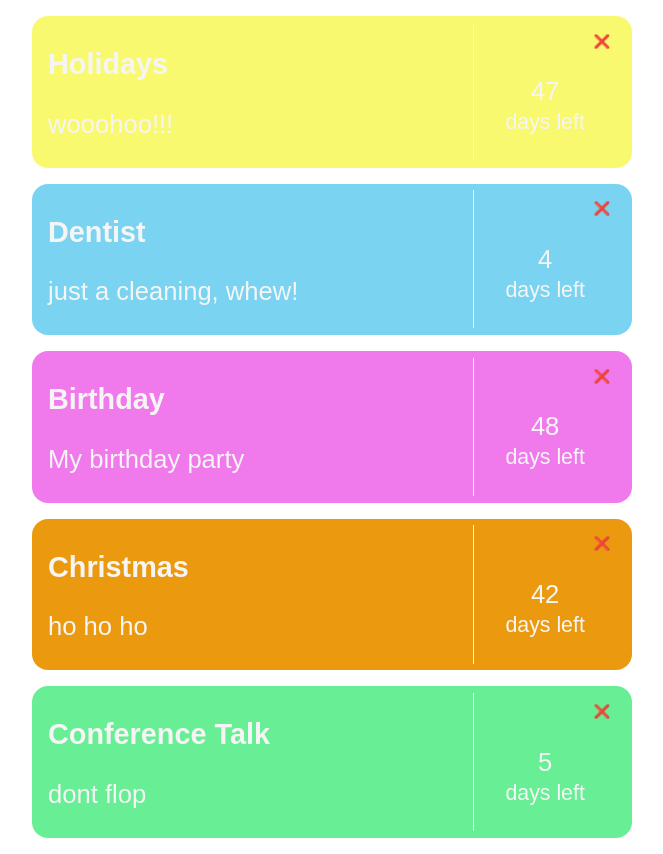
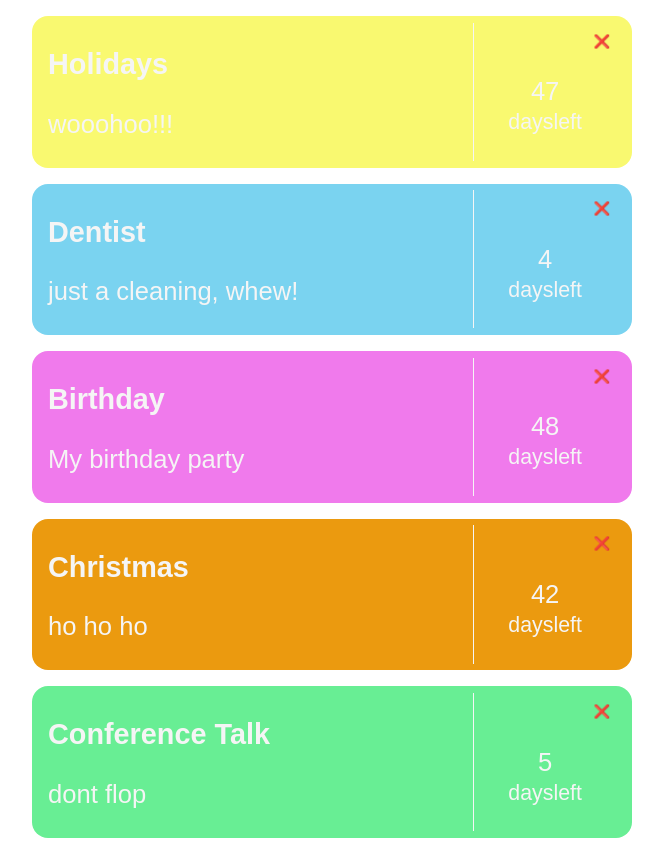
Before and after one commit to SydneyGoodwill/vue-countdown-starter, a Vue app: page / in a window 1280 px wide. Shown: the whole page, without its empty margins (308-971 px from the left). Built offline with nearby package versions, Linux system fonts and the light colour scheme.

Commit message:
removed daysLeft logic from template and added it to scripts section, cleaning up the template and allowing the code to be reusable

```diff
--- a/src/components/Event.vue
+++ b/src/components/Event.vue
@@ -14,8 +14,8 @@ v-show="Math.sign(daysLeft) !== -1"
     <p v-else>
       {{ Math.abs(daysLeft) }}
       <br/>
-      <small>{{ daysLeft === 1 ? "day" : "days" }}
-        {{ Math.sign(daysLeft) != -1 ? "left" : "ago"}}
+      <small>
+        {{ daysLeftString() }}
       </small>
     </p>
   </div>
@@ -26,6 +26,14 @@ v-show="Math.sign(daysLeft) !== -1"
 export default {
   name: "Event",
   props: ["event", "daysLeft"],
+  methods: {
+    daysLeftString() {
+      const dayOrDays = this.daysLeft === 1 ? "day" : "days";
+      const leftOrAgo = Math.sign(this.daysLeft) != -1 ? "left" : "ago";
+      return dayOrDays + leftOrAgo;
+
+    },
+  }
 };
 </script>
 
```
